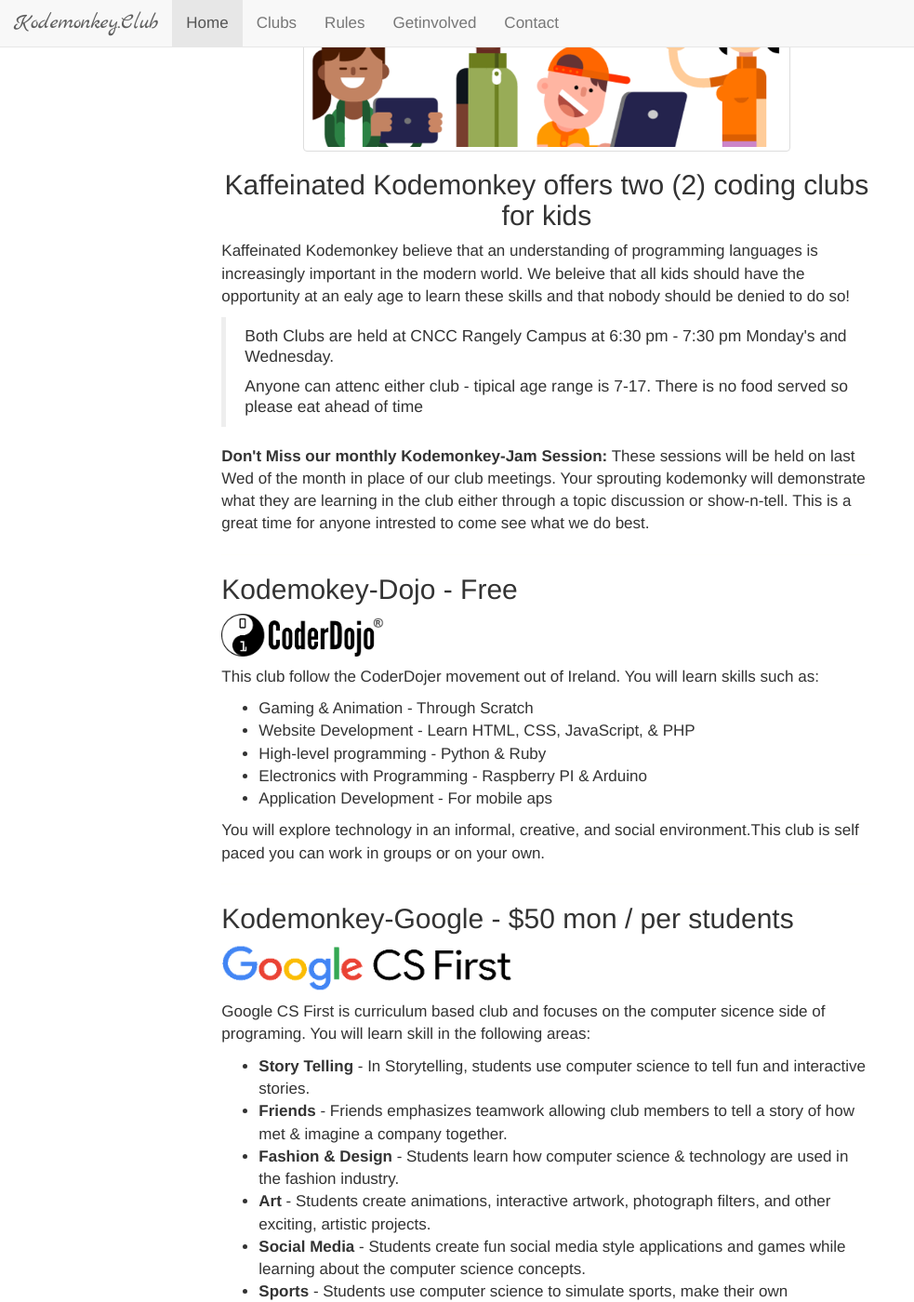
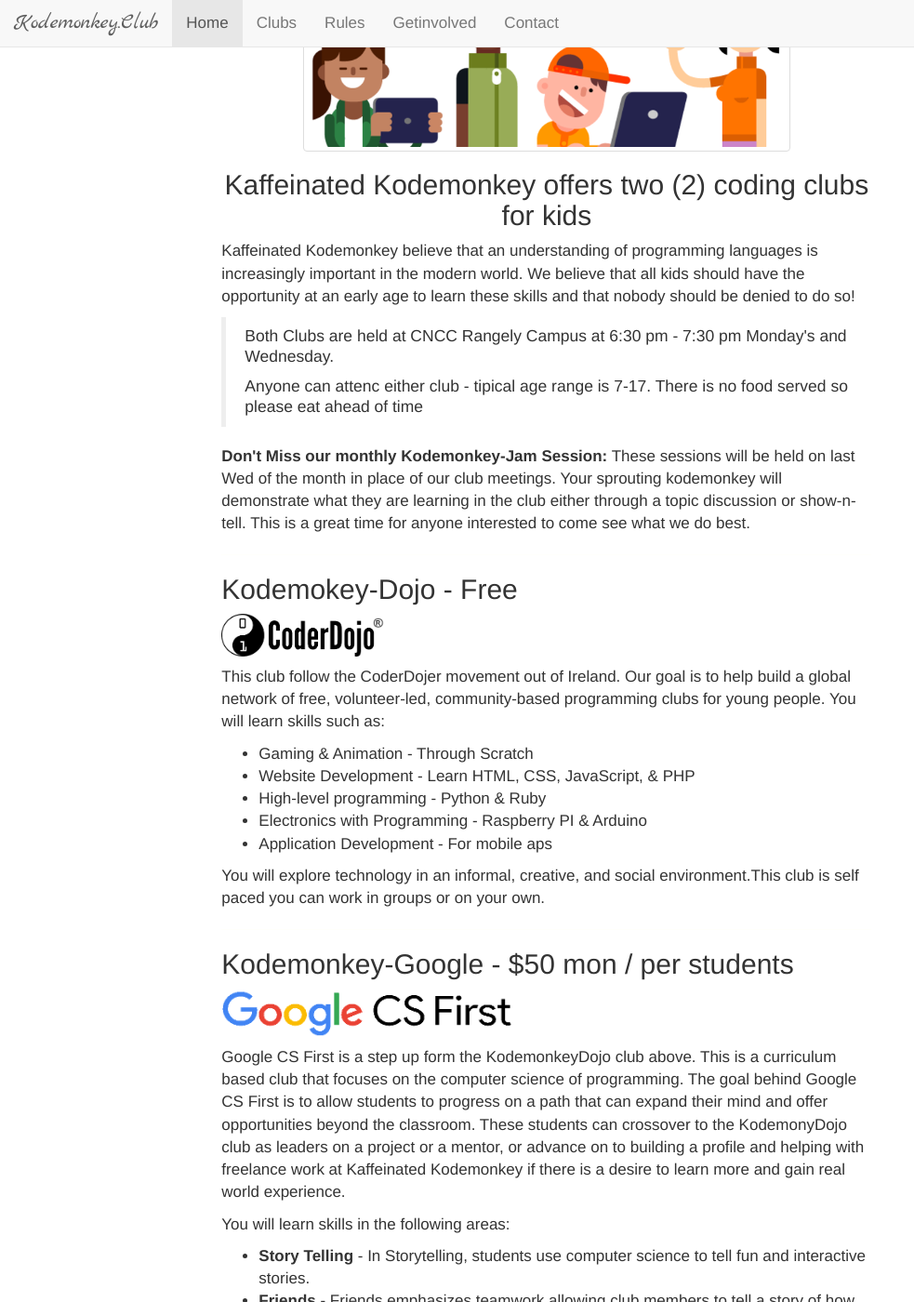
Before and after one commit to kfn8dkodemonkey/kodemonkey-club, a Jekyll site: the page built from Clubs.html, in a window 1280 px wide and 1400 px high, scrolled down 302 px. Shown: the whole window at 93% size, without its empty margins (0-983 px from the left). Built offline with Jekyll 4.4.1, drawn with Linux system fonts in a browser that asks for light colours; some web fonts are replaced; comment, search, counter and statistics services are not loaded.

Commit message:
fix typos

```diff
--- a/Clubs.html
+++ b/Clubs.html
@@ -19,7 +19,7 @@ title: Clubs
     <h2 class="text-center">Kaffeinated Kodemonkey offers two (2) coding clubs for kids</h2>
 
     <p>Kaffeinated Kodemonkey believe that an understanding of programming languages is increasingly important in the modern world.
-      We beleive that all kids should have the opportunity at an ealy age to learn these skills and that nobody should be denied to do so!</p>
+      We believe that all kids should have the opportunity at an early age to learn these skills and that nobody should be denied to do so!</p>
 
     <blockquote class="bg-primary">
       <p>Both Clubs are held at CNCC Rangely Campus at 6:30 pm - 7:30 pm Monday's and Wednesday.</p>
@@ -27,8 +27,8 @@ title: Clubs
     </blockquote>
 
       <p><strong>Don't Miss our monthly Kodemonkey-Jam Session:</strong> These sessions will be held on last Wed of the month in place of our club meetings.
-      Your sprouting kodemonky will demonstrate what they are learning in the club either through a topic discussion or show-n-tell. This is a great time
-      for anyone intrested to come see what we do best.</p>
+      Your sprouting kodemonkey will demonstrate what they are learning in the club either through a topic discussion or show-n-tell. This is a great time
+      for anyone interested to come see what we do best.</p>
 
     <hr />
 
@@ -36,8 +36,8 @@ title: Clubs
 
     <p><img src="{{ site.baseurl }}/assets/img/Club/Coder-Dojo-logo.png" style="width: 25%;" alt="kodemonkey-Dojo"></p>
 
-
-    <p>This club follow the CoderDojer movement out of Ireland. You will learn skills such as:</p>
+    <p>This club follow the CoderDojer movement out of Ireland. Our goal is to help build a global network of free,
+    volunteer-led, community-based programming clubs for young people. You will learn skills such as:</p>
     <ul>
       <li>Gaming & Animation - Through Scratch</li>
       <li>Website Development - Learn HTML, CSS, JavaScript, & PHP</li>
@@ -52,7 +52,11 @@ title: Clubs
     <h2>Kodemonkey-Google - $50 mon / per students</h2>
     <p><img src="{{ site.baseurl }}/assets/img/Club/google_cs_first_logo.png" style="width: 45%;" alt="kodemonkey-Google"></p>
 
-    <p>Google CS First is curriculum based club and focuses on the computer sicence side of programing. You will learn skill in the following areas:</p>
+    <p>Google CS First is a step up form the KodemonkeyDojo club above. This is a curriculum based club that focuses on the computer science of programming.
+    The goal behind Google CS First is to allow students to progress on a path that can expand their mind and offer opportunities beyond the classroom.
+    These students can crossover to the KodemonyDojo club as leaders on a project or a mentor, or advance on to building a profile and helping with freelance work at Kaffeinated Kodemonkey if
+    there is a desire to learn more and gain real world experience.</p>
+    You will learn skills in the following areas:</p>
     <ul>
       <li><strong>Story Telling</strong> - In Storytelling, students use computer science to tell fun and interactive stories.</li>
       <li><strong>Friends</strong> - Friends emphasizes teamwork allowing club members to tell a story of how met & imagine a company together.</li>
--- a/GetInvolved.html
+++ b/GetInvolved.html
@@ -11,9 +11,9 @@ title: Get Involved
 
 <div class="container">
   <div class="col-sm-8 col-md-offset-2">
-    <p>You do not have to be a coder to mentor at a our club!</p>
+    <p>You do not have to be a coder to mentor at our club!</p>
 
-    <p>We benefit from a mix of  Mentors providing support, guidance and encouragement to out Kodemokeies.</p>
+    <p>We benefit from a mix of Mentor's providing support, guidance, and encouragement to out Kodemokeies.</p>
 
 
     <h2>What's involved</h2>
--- a/PrivacyPolicy.html
+++ b/PrivacyPolicy.html
@@ -1,6 +1,6 @@
 ---
 layout: template
-title: Privacy Poclicy
+title: Privacy Policy
 ---
 
 <div class="container-fluid">
--- a/_includes/footer.html
+++ b/_includes/footer.html
@@ -1,6 +1,6 @@
 <!-- footer -->
 <div class="wrapper footer">
-  <div class="container">
+  <div class="container-fluid">
     <div class="row text-center">
       <div class="name col-lg-2 col-md-2 col-sm-2 col-xs-12 text-center">
         <h1>{{site.title}}</h1>
```
